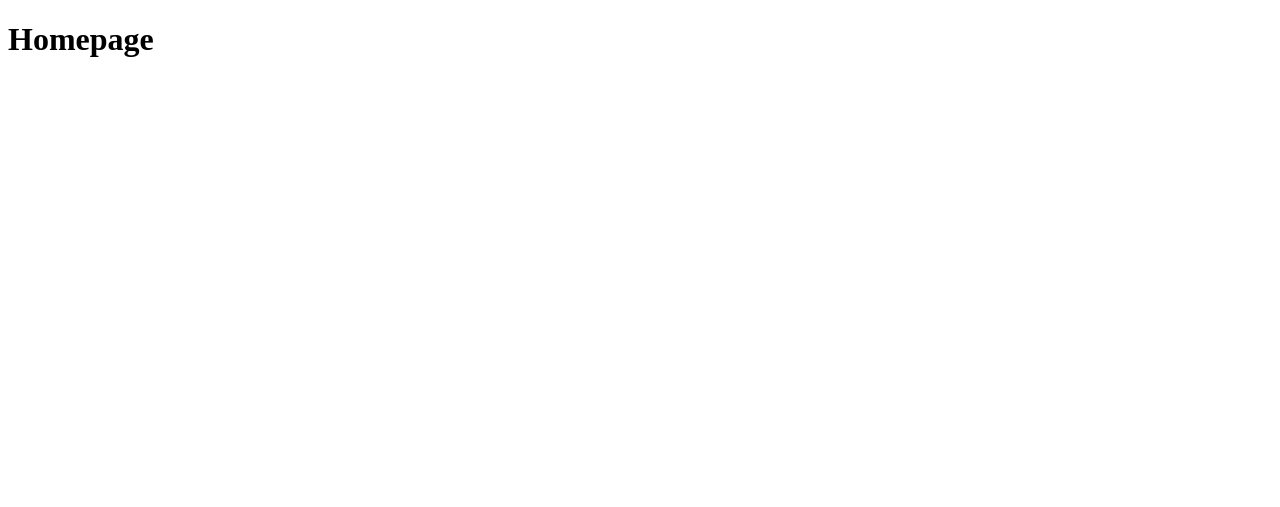
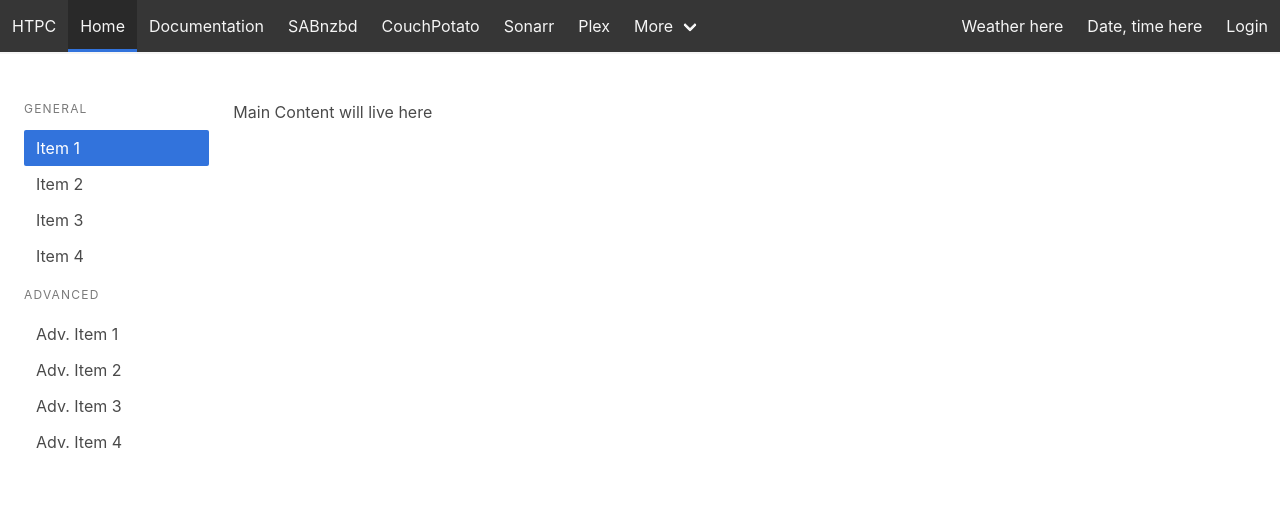
Before and after one commit to bwasilewski/htpc, a Flask app: page / in a window 1280 px wide. Before the commit the part shown is almost empty. Shown: the top 507 px of the page. Run offline with Flask 2, Linux system fonts and the light colour scheme.

Commit message:
using bulma, set up our basic layout

```diff
--- /dev/null
+++ b/templates/base.html
@@ -0,0 +1,61 @@
+{% set navigation = [
+  ('/', 'home', 'Home'),
+  ('/documentation', 'documentation', 'Documentation'),
+  ('https://192.168.1.9:9090/sabnzbd/', 'sabnzbd', 'SABnzbd'),
+  ('http://192.168.1.9:5050/', 'couchpotato', 'CouchPotato'),
+  ('http://192.168.1.9:8989/', 'sonarr', 'Sonarr'),
+  ('http://192.168.1.9:32400/web/index.html', 'plex', 'Plex'),
+]-%}
+{% set active_page = active_page|default('home') -%}
+
+<!DOCTYPE html>
+<html lang="en">
+<head>
+  <meta charset="UTF-8">
+  <meta name="viewport" content="width=device-width, initial-scale=1.0">
+  <meta http-equiv="X-UA-Compatible" content="ie=edge">
+  <!-- temporary bulma import until we can set up the frontend dev environment -->
+  <link rel="stylesheet" href="https://cdnjs.cloudflare.com/ajax/libs/bulma/0.7.2/css/bulma.css">
+  <title>HTPC</title>
+</head>
+<body>
+    <nav class="navbar is-dark has-shadow" role="navigation" aria-label="main navigation">
+      <div class="navbar-brand">
+        <h1 class="navbar-item">HTPC</h1>
+        <a role="button" class="navbar-burger burger" aria-label="menu" aria-expanded="false" data-target="navbarBasicExample">
+          <span aria-hidden="true"></span>
+          <span aria-hidden="true"></span>
+          <span aria-hidden="true"></span>
+        </a>
+      </div>
+
+      <div class="navbar-menu">
+        <div class="navbar-start">
+        {% for href, id, caption in navigation %}
+          <a class="navbar-item is-tab{% if id == active_page %} is-active{% endif %}" href="{{ href|e }}">{{ caption|e }}</a>
+        {% endfor %}
+          <div class="navbar-item has-dropdown is-hoverable">
+            <a class="navbar-link">More</a>
+            <div class="navbar-dropdown">
+              <a class="navbar-item" href="#">IPTorrents</a>
+              <a class="navbar-item" href="#">NZBGeek</a>
+              <a class="navbar-item" href="#">DOGnzb</a>
+            </div>
+          </div>
+        </div>
+
+        <div class="navbar-end">
+          <div class="navbar-item">
+            Weather here
+          </div>
+          <div class="navbar-item">
+            Date, time here
+          </div>
+          <a href="#" class="navbar-item">Login</a>
+        </div>
+      </div>
+    </nav>
+    {% block body %}
+    {% endblock %}
+</body>
+</html>
--- /dev/null
+++ b/templates/documentation.html
@@ -0,0 +1,5 @@
+{% extends "base.html" %}
+{% set active_page = "documentation" %}
+{% block body %}
+<p>This project is maintained by Benjamin Wasilewski on <a href="https://github.com/bwasilewski/htpc">GitHub</a></p>
+{% endblock %}
--- a/templates/home.html
+++ b/templates/home.html
@@ -1,12 +1,30 @@
-<!DOCTYPE html>
-<html lang="en">
-<head>
-  <meta charset="UTF-8">
-  <meta name="viewport" content="width=device-width, initial-scale=1.0">
-  <meta http-equiv="X-UA-Compatible" content="ie=edge">
-  <title>Home</title>
-</head>
-<body>
-  <h1>Homepage</h1>
-</body>
-</html>
+{% extends "base.html" %}
+{% set active_page = "home" %}
+
+{% block body %}
+<section class="section">
+  <div class="columns">
+    <aside class="column is-2">
+      <nav class="menu">
+        <p class="menu-label">General</p>
+        <ul class="menu-list">
+          <li><a href="#" class="is-active">Item 1</a></li>
+          <li><a href="#">Item 2</a></li>
+          <li><a href="#">Item 3</a></li>
+          <li><a href="#">Item 4</a></li>
+        </ul>
+        <p class="menu-label">Advanced</p>
+        <ul class="menu-list">
+          <li><a href="#">Adv. Item 1</a></li>
+          <li><a href="#">Adv. Item 2</a></li>
+          <li><a href="#">Adv. Item 3</a></li>
+          <li><a href="#">Adv. Item 4</a></li>
+        </ul>
+      </nav>
+    </aside>
+    <main class="column" role="main">
+      <h2>Main Content will live here</h2>
+    </main>
+  </div>
+</section>
+{% endblock %}
```
